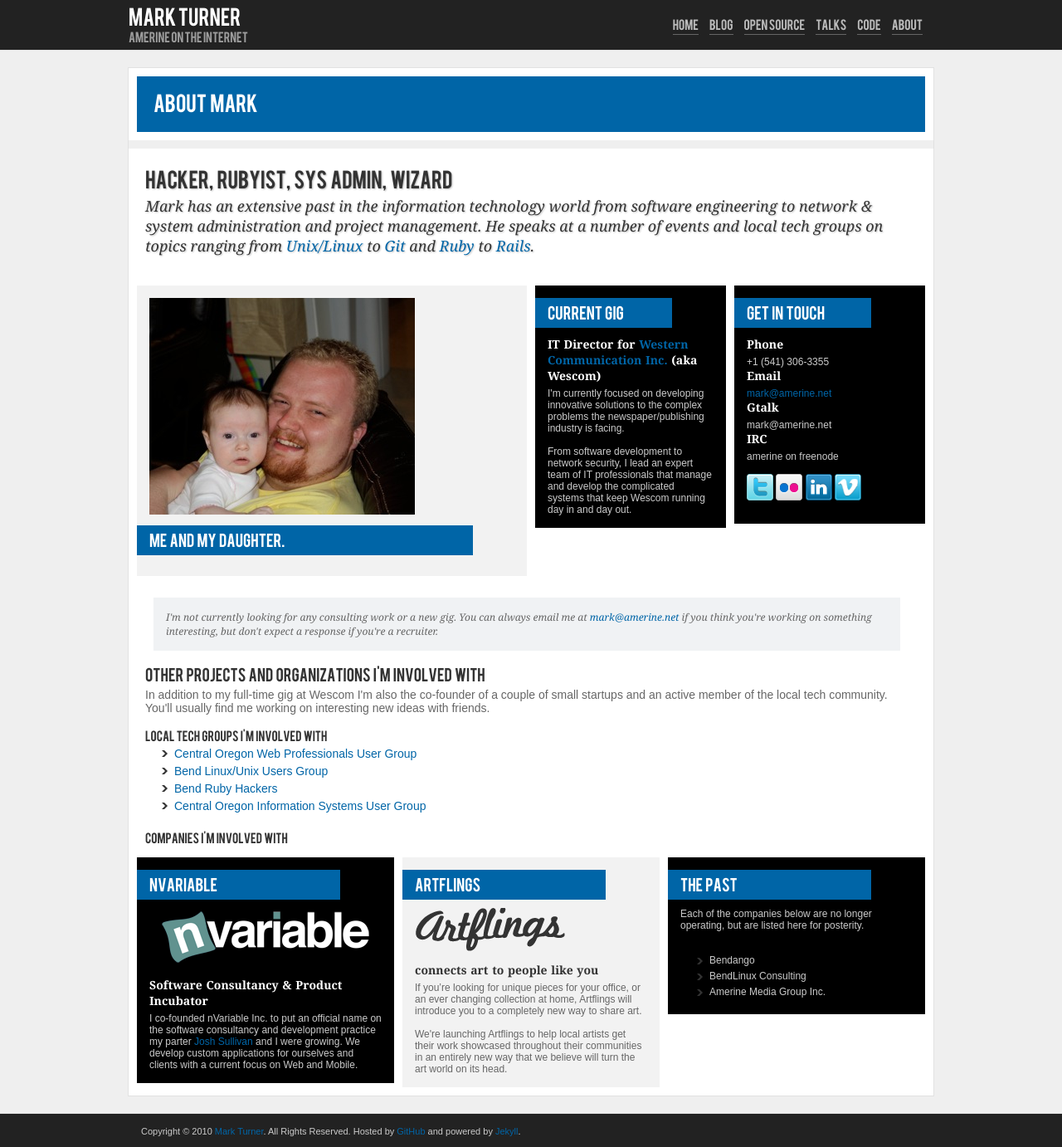
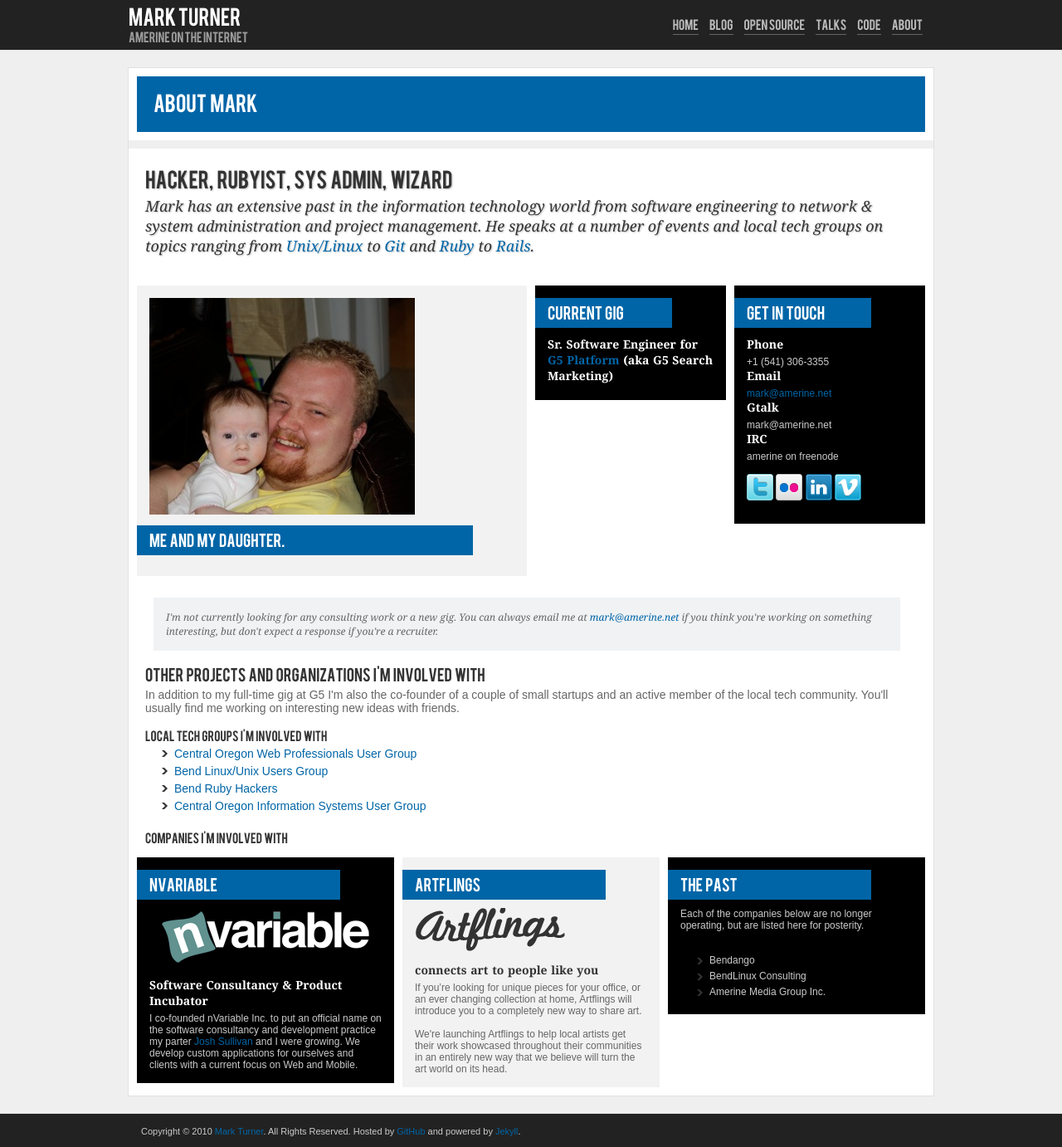
Before and after one commit to amerine/amerine.github.com, a Jekyll site: the page built from about.html, in a window 1280 px wide. Shown: the whole page at 83% size. Built offline with Jekyll 4.4.1, drawn with Linux system fonts in a browser that asks for light colours; Markdown is read by kramdown in place of the engine named in the settings; comment, search, counter and statistics services are not loaded.

Commit message:
Removed Wescom references

```diff
--- a/about.html
+++ b/about.html
@@ -26,11 +26,7 @@
 <div class="box black one_quarter">
     <div class="contents">
         <div class="title"><h2>Current Gig</h2></div>
-        <h3>IT Director for <a href="http://www.bendbulletin.com/apps/pbcs.dll/article?AID=/99999999/ABOUT/50830004">Western Communication Inc.</a> (aka Wescom)</h3>
-        <p>I'm currently focused on developing innovative solutions to the complex problems the newspaper/publishing industry is facing.
-        <br /><br />
-        From software development to network security, I lead an expert team of IT professionals that manage and develop the complicated systems that keep Wescom running day in and day out.
-        </p>
+        <h3>Sr. Software Engineer for <a href="http://g5platform.com">G5 Platform</a> (aka G5 Search Marketing)</h3>
     </div>
 </div>
 
@@ -73,7 +69,7 @@
     <blockquote>I'm not currently looking for any consulting work or a new gig. You can always email me at <a href="mailto:mark@amerine.net">mark@amerine.net</a> if you think you're working on something interesting, but don't expect a response if you're a recruiter.</blockquote>
     <br />
     <h2>Other Projects and Organizations I'm involved with</h2>
-    <p>In addition to my full-time gig at Wescom I'm also the co-founder of a couple of small startups and an active member of the local tech community. You'll usually find me working on interesting new ideas with friends. </p>
+    <p>In addition to my full-time gig at G5 I'm also the co-founder of a couple of small startups and an active member of the local tech community. You'll usually find me working on interesting new ideas with friends. </p>
     <br/>
     <h3>Local Tech Groups I'm involved with</h3>
     <ul>
--- a/index.html
+++ b/index.html
@@ -3,11 +3,6 @@
 title: Amerine on the Internet
 from_the_blog: 3
 ---
-
-<section id="intro">
-<h1>Welcome</h1>
-<p>Mark Turner is a hacker, sys admin and all around geek. He is currently the IT Director at Wescom, an Oregon based publisher with various publications throughout Oregon and California.</p>
-</section>
 <section id="header">
 <h1>Latest Blog Post</h1>
 </section>
```
